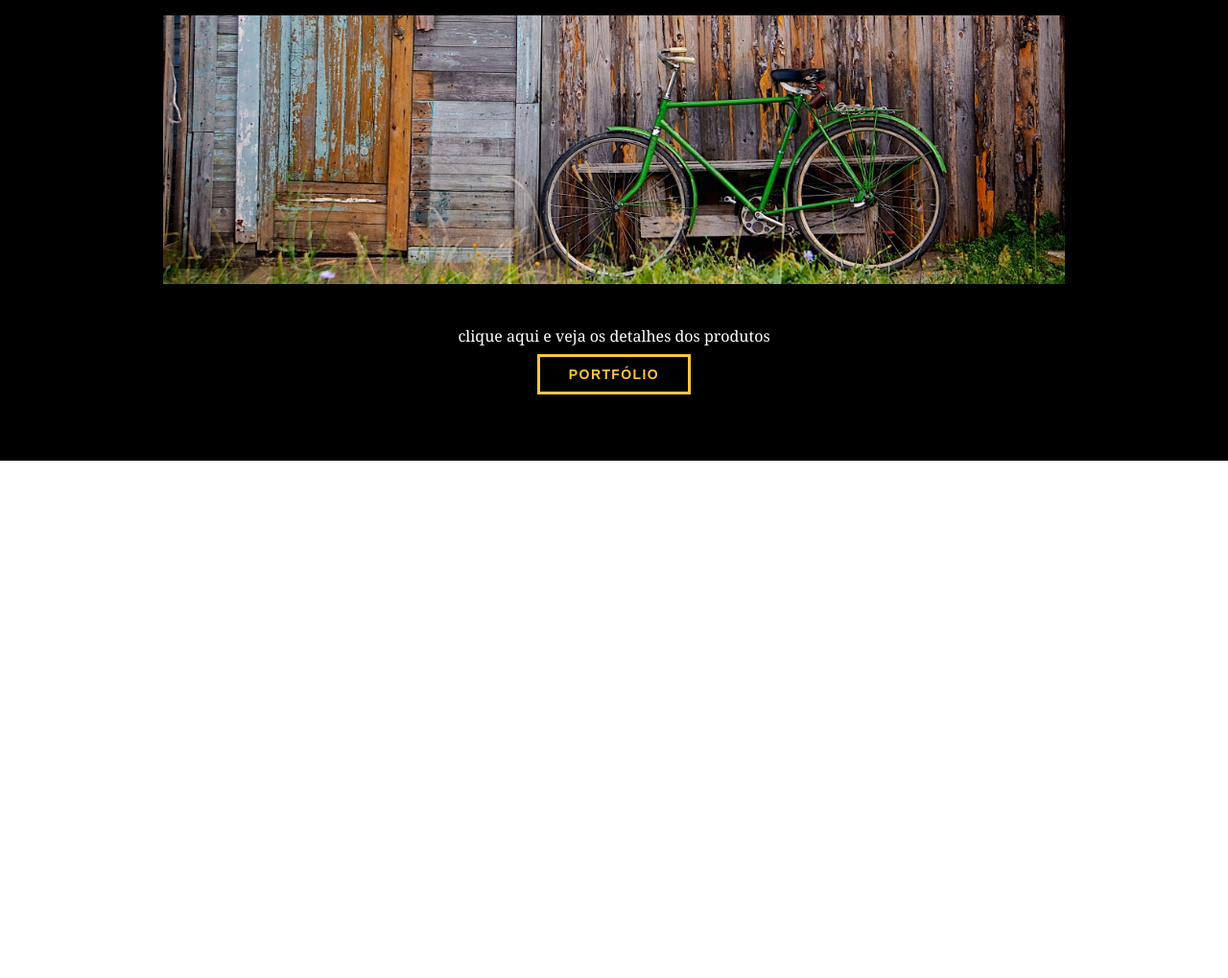
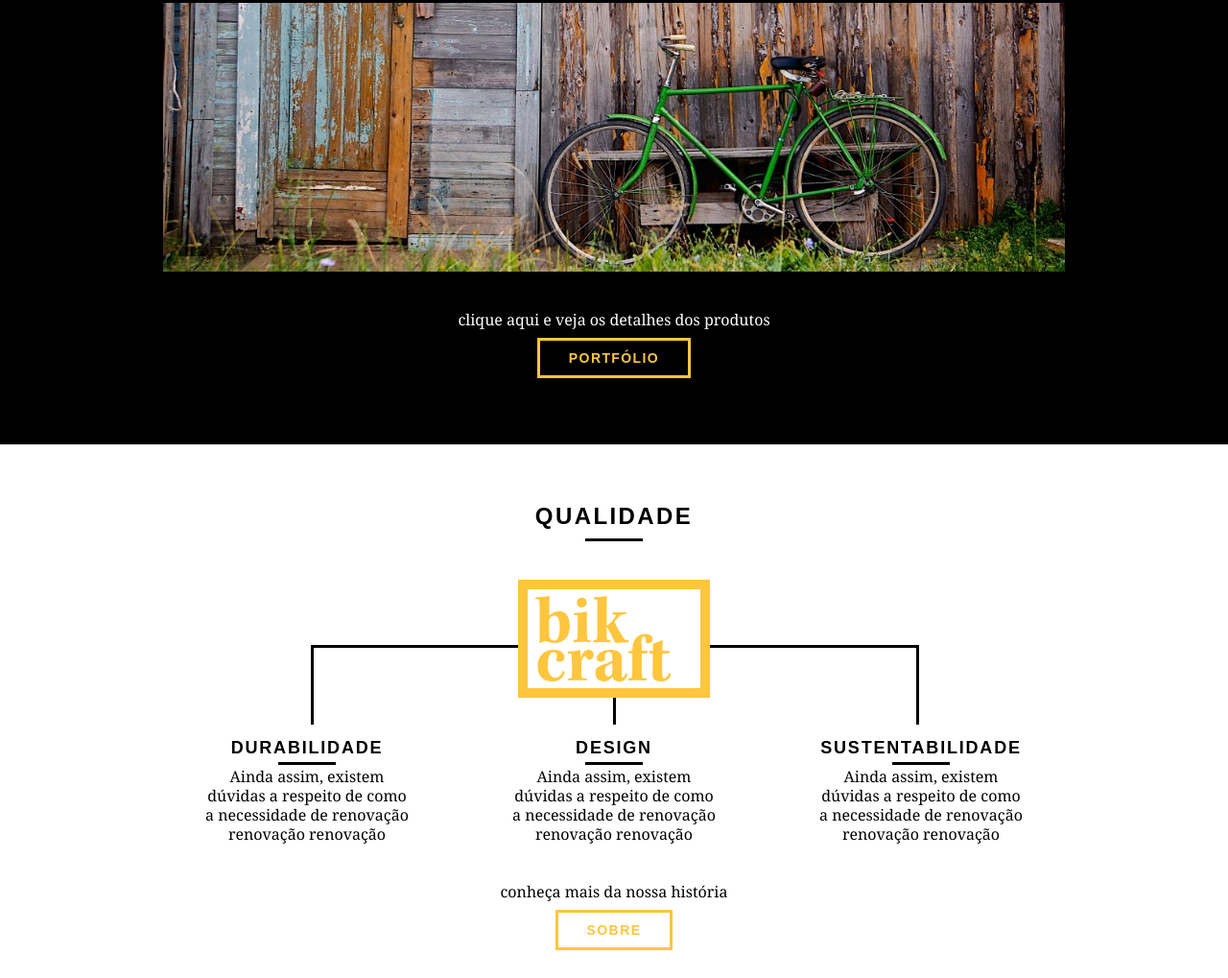
Before and after one commit to JoaoBatistaJr/Web-Design-Completo-Origamid, a plain HTML site: page Web/index.html in a window 1280 px wide. Shown: the part 1553-2572 px from the top of the page at 96% size. Before the commit the page ends 2033 px from the top, so only its background shows below. Drawn offline with Linux system fonts and the light colour scheme.

Commit message:
Adicionando qualidade

```diff
--- a/Web/css/style.css
+++ b/Web/css/style.css
@@ -8,6 +8,10 @@ p {
     font-family: Georgia, 'Times New Roman', Times, serif;
     font-size: 14px;
     line-height: 20px;
+}
+
+img {
+    display: block;
 }
 
 .btn {
@@ -96,7 +100,7 @@ p {
     height: 380px;
     background: url("../img/bg.jpg") no-repeat center;
     background-size: cover;
-    margin-top: 96px;
+    margin-top: 92px;
     text-align: center;
     padding-top: 80px;
 }
@@ -210,3 +214,53 @@ p {
 .portfolio .call p {
     color: #fff
 }
+
+
+/* Qualidade */
+
+.qualidade {
+    padding: 60px 0;
+}
+
+.qualidade::after {
+    content: "";
+    width: 634px;
+    height: 83px;
+    display: block;
+    background: url("../img/linhas.svg") no-repeat center;
+    position: absolute;
+    top: 209px;
+    right: 162px;
+    z-index: -1;
+}
+
+.qualidade img {
+    margin: 0 auto;
+}
+
+.qualidade_lista {
+    padding-top: 20px;
+}
+
+.qualidade_lista li {
+    text-align: center;
+    padding: 0 40px;
+}
+
+.qualidade_lista li h3 {
+    font-weight: bold;
+    font-size: 18px;
+    line-height: 25px;
+    text-transform: uppercase;
+    letter-spacing: .1em;
+    margin-top: 20px;
+}
+
+.qualidade_lista li h3::after {
+    content: "";
+    display: block;
+    width: 60px;
+    height: 3px;
+    background: #000;
+    margin: 2px auto;
+}
--- a/Web/index.html
+++ b/Web/index.html
@@ -20,13 +20,13 @@
       <ul>
         <li><a href=" sobre.html ">Sobre</a></li>
         <li><a href=" produtos.html ">Produtos</a></li>
-        <li><a href=" portifolio.html ">Portfólio</a></li>
+        <li><a href=" portfolio.html ">Portfólio</a></li>
         <li><a href=" contato.html ">Contato</a></li>
       </ul>
     </nav>
     </div>
   </header>
-
+<!-- Abre introdução -->
   <section class=" introducao ">
     <div class=" container ">
       <h1>Bicicletas Feitas a Mão</h1>
@@ -37,7 +37,9 @@
       <a href=" produtos.html " class=" btn ">Orçamento</a>
     </div>
   </section>
+<!-- Fecha introdução -->
 
+<!-- Abre produtos -->
   <section class=" produtos container ">
     <h2 class=" subtitulo ">Produtos</h2>
     <ul class=" produtos_lista ">
@@ -74,6 +76,7 @@
   </section>
   <!-- Fecha Produtos -->
 
+  <!-- Abre portfólio -->
   <section class=" portfolio ">
     <div class=" container ">
       <h2 class=" subtitulo ">Portfólio</h2>
@@ -84,10 +87,34 @@
         </ul>
         <div class=" call ">
           <p>clique aqui e veja os detalhes dos produtos</p>
-          <a href=" produtos.html " class=" btn ">Portfólio</a>
+          <a href=" portfolio.html " class=" btn ">Portfólio</a>
         </div>
     </div>
+</section>
+<!-- Fecha portfólio -->
 
+<!-- Abre qualidade -->
+<section class=" qualidade container ">
+<h2 class=" subtitulo ">qualidade</h2>
+<img src=" img/bikcraft-qualidade.svg " alt=" Bikcraft ">
+<ul class=" qualidade_lista ">
+<li class=" grid-1-3 ">
+<h3>Durabilidade</h3>
+<p>Ainda assim, existem dúvidas a respeito de como a necessidade de renovação renovação renovação</p>
+</li>
+<li class=" grid-1-3 ">
+  <h3>Design</h3>
+  <p>Ainda assim, existem dúvidas a respeito de como a necessidade de renovação renovação renovação</p>
+</li>
+<li class=" grid-1-3 ">
+  <h3>Sustentabilidade</h3>
+  <p>Ainda assim, existem dúvidas a respeito de como a necessidade de renovação renovação renovação</p>
+</li>
+</ul>
+<div class=" call ">
+  <p>conheça mais da nossa história</p>
+  <a href=" sobre.html " class=" btn btn-preto ">Sobre</a>
+</div>
 </section>
 </body>
 
```
